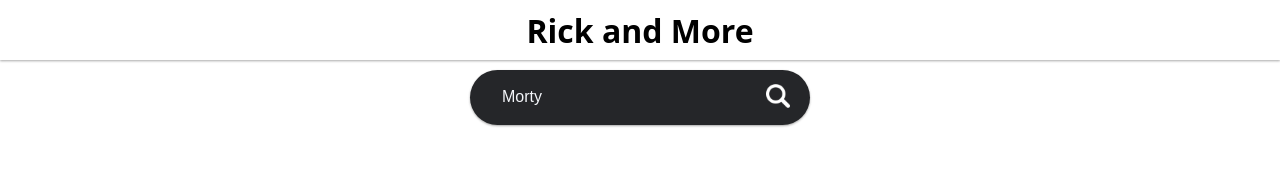
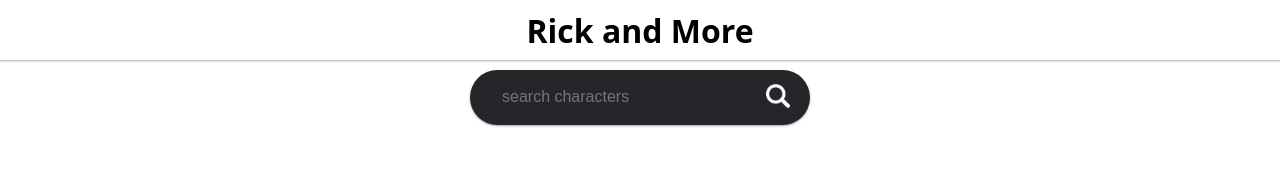
Before and after one commit to kasulk/rick-and-morty, a website with bundled scripts: page index.html in a window 1280 px wide. Shown: the top 174 px of the page. Built offline with nearby package versions, Linux system fonts and the light colour scheme; no server answers.

Commit message:
finish bugfix and remove testvalue from input field

```diff
--- a/index.html
+++ b/index.html
@@ -21,7 +21,6 @@
             type="text"
             placeholder="search characters"
             aria-label="character name"
-            value="Morty"
           />
           <button class="search-bar__button" aria-label="search for character">
             <img
--- a/index.js
+++ b/index.js
@@ -98,7 +98,8 @@ searchBar.addEventListener("submit", async (event) => {
 
   console.log("maxPage:", maxPage);
   pagination.innerHTML = page + " / " + maxPage;
-  // if (maxPage === 1){
+
+  // if (maxPage === 1) {
   //   nextButton.disabled = true;
   // }
 
```
